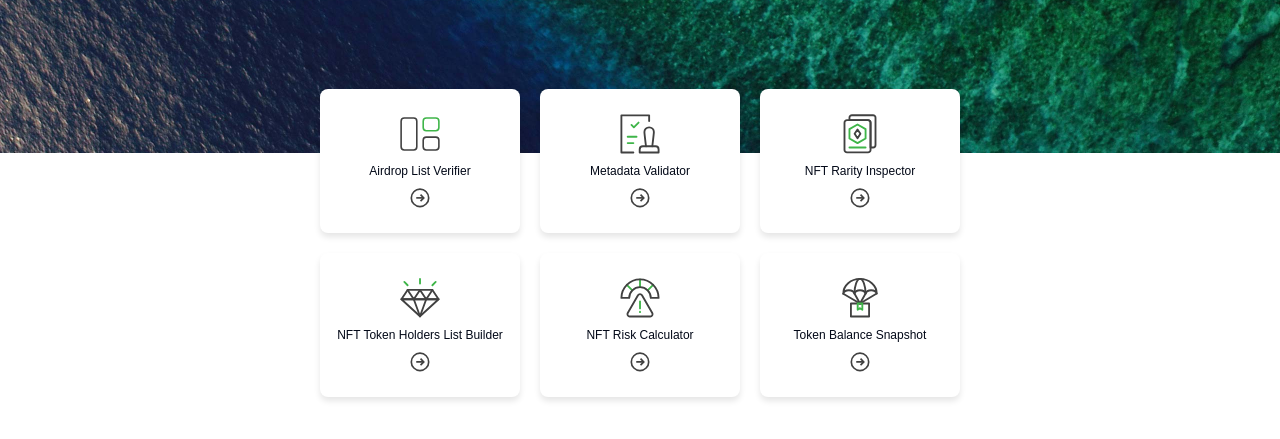
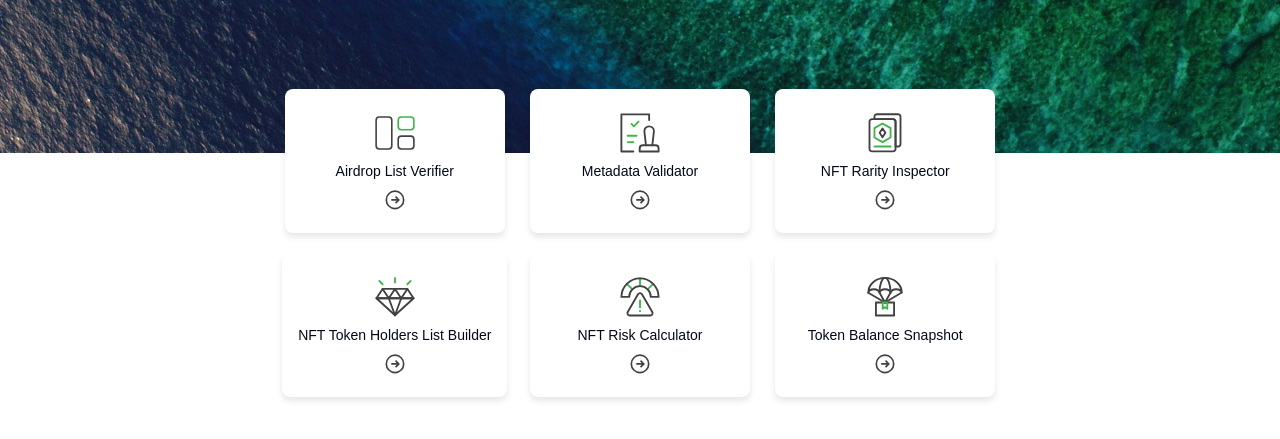
Before and after one commit to travismccracken11/nft-toolkit-site, a website: page index.html in a window 1280 px wide. Shown: the part 319-758 px from the top of the page. Drawn offline with Linux system fonts and the light colour scheme.

Commit message:
Paul updates v2

```diff
--- a/assets/global.css
+++ b/assets/global.css
@@ -1,4 +1,6 @@
-@import '@fontsource/source-sans-pro';
+@import url('../node_modules/@fontsource/source-sans-pro/300.css');
+@import url('../node_modules/@fontsource/source-sans-pro/400.css');
+
 
 .headerImg {
     width: 100%;
@@ -143,3 +145,6 @@ body, h1, h2, h3, h4, h5, h6, p, a, span, div, button {
     transform: translate(var(--tw-translate-x), var(--tw-translate-y)) rotate(var(--tw-rotate)) skew(var(--tw-skew-x)) skewY(var(--tw-skew-y)) scaleX(var(--tw-scale-x)) scaleY(var(--tw-scale-y)) !important;
 
 }
+span {
+    font-size: 14px !important;
+}
--- a/index.html
+++ b/index.html
@@ -57,7 +57,7 @@
     display: flex !important;
     flex-direction: column !important;
     align-items: center !important;
-    min-width: 200px !important;
+    min-width: 220px !important;
     min-height: 144px;
     background-color: white !important;
     border-radius: 8px !important;
```
